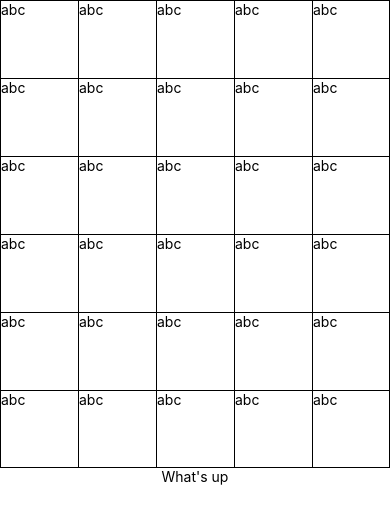
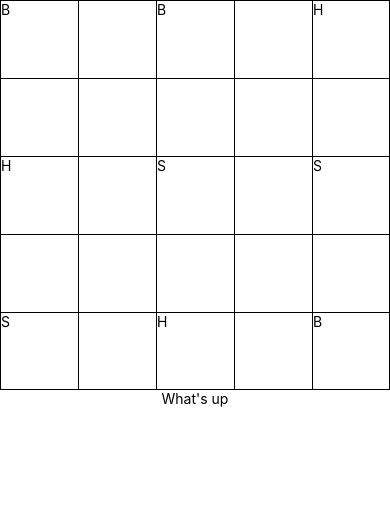
Before and after one commit to peterolson/MagnetPuzzle, a React Native app: screen / in a window 390 px wide. Shown: the top 520 px of the page. Built offline with nearby package versions, Linux system fonts and the light colour scheme.

Commit message:
Pass board into boardview

```diff
--- a/App.tsx
+++ b/App.tsx
@@ -1,13 +1,22 @@
 import React from 'react';
 import { StyleSheet, Text, View } from 'react-native';
 import BoardView from './components/BoardView';
+import Board from './lib/Board';
+
+let mediumBoard = new Board([
+  "B B H",
+  "     ",
+  "H S S",
+  "     ",
+  "S H B"
+]);
 
 export default class App extends React.Component {
 
   render() {
     return (
       <View style={styles.container}>
-        <BoardView />
+        <BoardView board={mediumBoard} />
         <Text>What's up</Text>
       </View>
     );
--- a/components/BoardView.tsx
+++ b/components/BoardView.tsx
@@ -1,12 +1,21 @@
 import React from 'react';
 import { Text, View, StyleSheet, Dimensions } from 'react-native';
 import SquareView from './SquareView';
+import Board from './../lib/Board';
 
-export default class BoardView extends React.Component {
+function times(n : number, fn : (i : number) => any) {
+    let arr = new Array(n);
+    for(let i = 0; i < arr.length; i++) {
+        arr[i] = fn(i);
+    }
+    return arr;
+}
+
+export default class BoardView extends React.Component<{board: Board}> {
     render() {
-        const board = [[1, 1, 1, 1, 1], [1, 1, 1, 1, 1], [1, 1, 1, 1, 1], [1, 1, 1, 1, 1], [1, 1, 1, 1, 1], [1, 1, 1, 1, 1]];
-        const rows = board.length;
-        const columns = board[0].length;
+        const {board} = this.props;
+        const rows = board.height;
+        const columns = board.width;
         const {height, width} = Dimensions.get('window');
         const maxHeight = height / rows;
         const maxWidth = width / columns;
@@ -14,14 +23,15 @@ export default class BoardView extends React.Component {
         return <View>
             <View style={styles.container}>
             {
-                board.map((row, i) =>
+                times(rows, i =>
                     <View style={styles.row} key={'row' + i}>
                     {
-                        row.map((square, j) =>
+                        times(columns, j =>
                             <SquareView key={'square' + i + '_' + j}
                                 width={squareWidth}
                                 isBottom={i === rows - 1}
-                                isRight={j === columns - 1} />
+                                isRight={j === columns - 1}
+                                pieceType={board.getPieceAt(i, j)} />
                         )
                     }
                     </View>
--- a/components/SquareView.tsx
+++ b/components/SquareView.tsx
@@ -1,9 +1,9 @@
 import React from 'react';
 import { View, Text } from 'react-native';
 
-export default class SquareView extends React.Component<{width: number, isRight: boolean, isBottom: boolean}> {
+export default class SquareView extends React.Component<{width: number, isRight: boolean, isBottom: boolean, pieceType: string}> {
     render() {
-        const {width, isRight, isBottom} = this.props;
+        const {width, isRight, isBottom, pieceType} = this.props;
         return (<View style={{
             borderStyle: 'solid',
             borderWidth: 1,
@@ -15,7 +15,7 @@ export default class SquareView extends React.Component<{width: number, isRight:
             width,
             height: width
         }}>
-            <Text>abc</Text>
+            <Text>{pieceType}</Text>
         </View>);
     }
 }
--- a/lib/Board.ts
+++ b/lib/Board.ts
@@ -12,7 +12,7 @@ export default class Board {
     }
 
     public getPieceAt(i : number, j : number) {
-        if (i < 0 || i >= this.height) return;
+        if (i < 0 || i >= this.height) return "";
         return this.pieceMap[i][j];
     }
 
```
